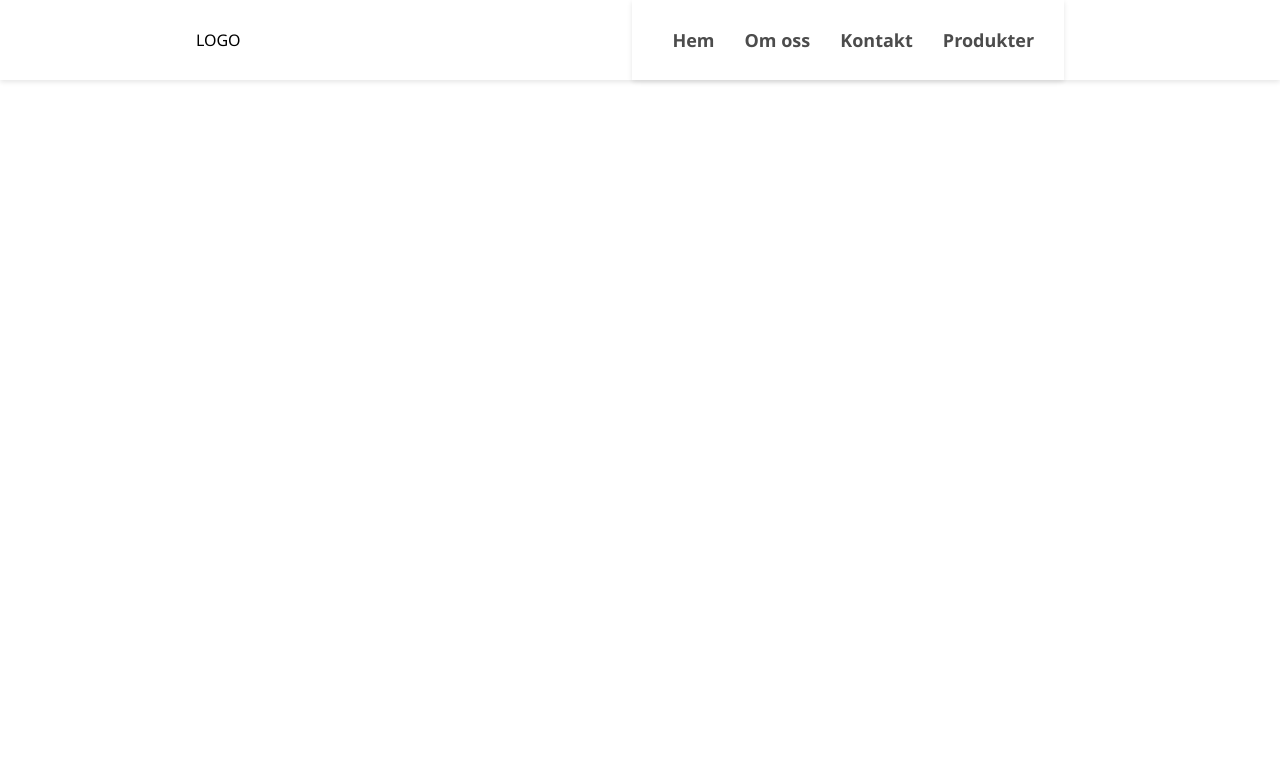
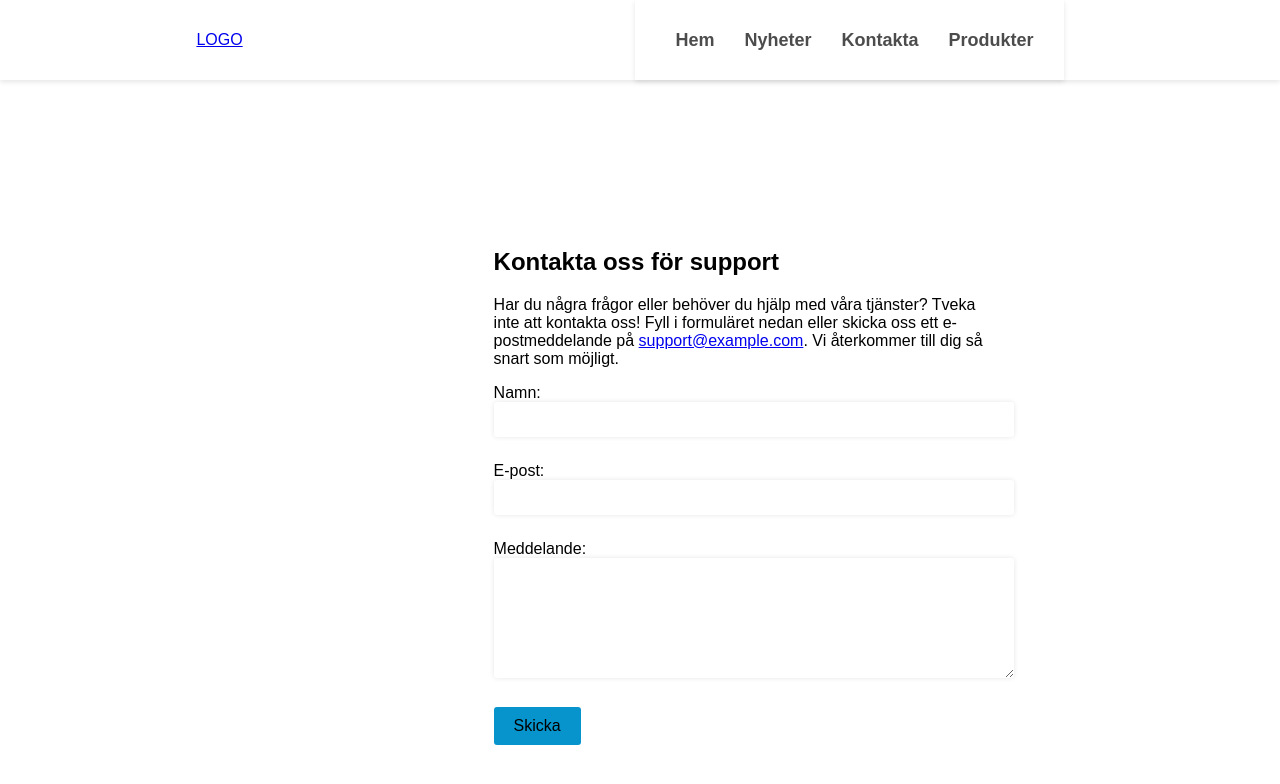
Before and after one commit to TKprinz/Fashionista, a React (Create React App) app: page /KontaktForm in a window 1280 px wide. Shown: the top 784 px of the page. Built offline with nearby package versions, Linux system fonts and the light colour scheme.

Commit message:
Added products, contact form to support and news

```diff
--- a/src/App.js
+++ b/src/App.js
@@ -1,17 +1,25 @@
 import React from "react";
-import { Route, Routes } from "react-router-dom";
+import { Route, Routes, BrowserRouter } from "react-router-dom";
 import Header from "./Components/Header";
 import Hero from "./Components/Hero";
-import Omoss from "./Components/omoss";
+import KontaktForm from "./Components/KontaktForm";
+import Hoodies from "./Components/hoodies";
+import Tshirts from "./Components/tshirts";
+import Pants from "./Components/pants";
 
 function App() {
   return (
     <div>
-      <Header />
-      <Routes>
-        <Route path="/omoss" element={<Omoss />} />
-        <Route path="/" element={<Hero />} />
-      </Routes>
+      <BrowserRouter>
+        <Header />
+        <Routes>
+          <Route path="/tshirts" element={<Tshirts />} />
+          <Route path="/pants" element={<Pants />} />
+          <Route path="/hoodies" element={<Hoodies />} />
+          <Route path="/KontaktForm" element={<KontaktForm />} />
+          <Route path="/" element={<Hero />} />
+        </Routes>
+      </BrowserRouter>
     </div>
   );
 }
--- /dev/null
+++ b/src/Components/Card.jsx
@@ -0,0 +1,20 @@
+import React from "react";
+
+function Card({ name, price }) {
+  return (
+    <div className="card">
+      <div className="card-image">
+        <img src="https://via.placeholder.com/150" alt={name}></img>
+      </div>
+      <div className="card-info">
+        <p>{name}</p>
+        {/* <p>{props.beskrivning}</p> */}
+      </div>
+      <div className="card-price">
+        <p>Price: {price}$</p>
+      </div>
+    </div>
+  );
+}
+
+export default Card;
--- a/src/Components/Header.jsx
+++ b/src/Components/Header.jsx
@@ -3,24 +3,27 @@ import { Link } from "react-router-dom";
 function Header() {
   return (
     <header>
-      <div className="logo">LOGO</div>
+      <div className="logo">
+        <Link to="/">LOGO</Link>
+      </div>
       <nav>
         <ul>
           <li>
             <Link to="/">Hem</Link>
           </li>
           <li>
-            <Link to="/omoss">Om oss</Link>
+            <Link to="/Nyheter">Nyheter</Link>
           </li>
           <li>
-            <a href="#">Kontakt</a>
+            <Link to="/KontaktForm">Kontakta</Link>
           </li>
+
           <li className="dropdown">
             <a href="#">Produkter</a>
             <div className="dropdown-content">
-              <a href="#">Produkt 1</a>
-              <a href="#">Produkt 2</a>
-              <a href="#">Produkt 3</a>
+              <Link to="/hoodies">Hoodies</Link>
+              <Link to="/tshirts">T-shirts</Link>
+              <Link to="/pants">Pants</Link>
             </div>
           </li>
         </ul>
--- /dev/null
+++ b/src/Components/KontaktForm.jsx
@@ -0,0 +1,58 @@
+import React, { useState } from "react";
+
+function KontaktForm() {
+  const [name, setName] = useState("");
+  const [email, setEmail] = useState("");
+  const [message, setMessage] = useState("");
+
+  const handleSubmit = (event) => {
+    event.preventDefault();
+    // skicka formulärdata till servern eller en API endpoint
+    console.log(name, email, message);
+  };
+
+  return (
+    <>
+      <form onSubmit={handleSubmit}>
+        <h2>Kontakta oss för support</h2>
+        <p>
+          Har du några frågor eller behöver du hjälp med våra tjänster? Tveka
+          inte att kontakta oss! Fyll i formuläret nedan eller skicka oss ett
+          e-postmeddelande på{" "}
+          <a href="mailto:support@example.com">support@example.com</a>. Vi
+          återkommer till dig så snart som möjligt.
+        </p>
+
+        <label>
+          Namn:
+          <input
+            type="text"
+            value={name}
+            onChange={(event) => setName(event.target.value)}
+          />
+        </label>
+
+        <label>
+          E-post:
+          <input
+            type="email"
+            value={email}
+            onChange={(event) => setEmail(event.target.value)}
+          />
+        </label>
+
+        <label>
+          Meddelande:
+          <textarea
+            value={message}
+            onChange={(event) => setMessage(event.target.value)}
+          />
+        </label>
+
+        <button type="submit">Skicka</button>
+      </form>
+    </>
+  );
+}
+
+export default KontaktForm;
--- /dev/null
+++ b/src/Components/hoodies.json
@@ -0,0 +1,62 @@
+[
+  {
+    "id:": 1,
+    "namn": "Svart Hoodie",
+    "beskrivning": "En enkel men bekväm svart hoodie i bomull.",
+    "pris": 399
+  },
+  {
+    "id:": 2,
+    "namn": "Grå Hoodie",
+    "beskrivning": "En mjuk och mysig grå hoodie med fickor.",
+    "pris": 449
+  },
+  {
+    "id:": 3,
+    "namn": "Röd Hoodie",
+    "beskrivning": "En varm och snygg röd hoodie med blixtlås.",
+    "pris": 549
+  },
+  {
+    "id:": 4,
+    "namn": "Blå Hoodie",
+    "beskrivning": "En cool och avslappnad blå hoodie i bomull.",
+    "pris": 399
+  },
+  {
+    "id:": 5,
+    "namn": "Vit Hoodie",
+    "beskrivning": "En enkel och renvit hoodie med dragsko.",
+    "pris": 399
+  },
+  {
+    "id:": 6,
+    "namn": "Grön Hoodie",
+    "beskrivning": "En härligt mjuk och skön grön hoodie med dragkedja.",
+    "pris": 499
+  },
+  {
+    "id:": 7,
+    "namn": "Svart och vit Hoodie",
+    "beskrivning": "En trendig svart och vit hoodie med logotyp.",
+    "pris": 599
+  },
+  {
+    "id:": 8,
+    "namn": "Gul Hoodie",
+    "beskrivning": "En livlig och glädjefylld gul hoodie med fickor.",
+    "pris": 499
+  },
+  {
+    "id:": 9,
+    "namn": "Rosa Hoodie",
+    "beskrivning": "En mjuk och behaglig rosa hoodie med huva.",
+    "pris": 449
+  },
+  {
+    "id:": 10,
+    "namn": "Orange Hoodie",
+    "beskrivning": "En varm och livlig orange hoodie i bomull.",
+    "pris": 449
+  }
+]
--- /dev/null
+++ b/src/Components/hoodies.jsx
@@ -0,0 +1,43 @@
+import React from "react";
+import Card from "./Card";
+import data from "./hoodies.json";
+
+function Hoodies() {
+  const products = [
+    { name: "Svart Hoodie", price: 50 },
+    { name: "Grå Hoodie", price: 100 },
+  ];
+  return (
+    <div className="card-list">
+      {products.map((product) => (
+        <Card name={product.name} price={product.price} />
+      ))}
+    </div>
+  );
+}
+
+export default Hoodies;
+
+/*
+
+          // namn={hoodie.namn}
+          // beskrivning={hoodie.beskrivning}
+          // pris={hoodie.pris}
+
+
+
+// I denna filen
+{data.map((item, index) => (
+    <card key={index} item={item} />
+  ))}
+
+
+// I card.jsx
+const card = (props) => {...
+    return (
+    <H1>
+        {props.item.name}
+    </H1>
+    )
+...}
+*/
--- a/src/Components/omoss.jsx
+++ /dev/null
@@ -1,5 +0,0 @@
-function Omoss() {
-  return <div>HEJ</div>;
-}
-
-export default Omoss;
--- /dev/null
+++ b/src/Components/pants.jsx
@@ -0,0 +1,5 @@
+function Pants() {
+  return <div>Pants</div>;
+}
+
+export default Pants;
--- /dev/null
+++ b/src/Components/tshirts.jsx
@@ -0,0 +1,5 @@
+function Tshirts() {
+  return <div>T-shirts</div>;
+}
+
+export default Tshirts;
--- a/src/index.css
+++ b/src/index.css
@@ -8,13 +8,11 @@ body {
 header {
   display: flex;
   width: 100%;
-
   justify-content: space-around;
   align-items: center;
   background-color: #ffffff;
   box-shadow: 0px 2px 5px rgba(0, 0, 0, 0.1);
-
-  position: fixed;
+  position: sticky;
 }
 
 .logo img {
@@ -94,7 +92,7 @@ nav .dropdown-content a:hover {
 
 /* Hero */
 .hero {
-  height: 400px;
+  height: auto;
   /* background-image: url("https://en.louisvuitton.com/images/is/image/PUSH3_IconicHandbags_NewWave_DI3.jpg?wid=2048"); */
   /* background-size: cover; */
   background-position: center;
@@ -109,3 +107,70 @@ nav .dropdown-content a:hover {
   text-align: center;
   text-shadow: 2px 2px #000000;
 }
+.hero img {
+  height: 100vh;
+}
+
+/* Default font and box sizing */
+body {
+  font-family: Arial, sans-serif;
+  box-sizing: border-box;
+  margin: 0;
+  padding: 0;
+}
+
+/* Center the content vertically and horizontally */
+.container {
+  display: flex;
+  justify-content: center;
+  align-items: center;
+  min-height: 100vh;
+}
+
+/* Form styles */
+form {
+  background-color: #ffffff;
+
+  padding: 20px;
+  max-width: 500px;
+  width: 100%;
+  margin-left: 37%;
+  margin-top: 10%;
+}
+
+/* Form input styles */
+label {
+  display: block;
+  margin-bottom: 5px;
+}
+
+input[type="text"],
+input[type="email"],
+textarea {
+  border: none;
+  border-radius: 3px;
+  box-shadow: 0 0 5px rgba(0, 0, 0, 0.1);
+  padding: 10px;
+  width: 100%;
+  margin-bottom: 20px;
+}
+
+textarea {
+  height: 100px;
+}
+
+/* Form button styles */
+button[type="submit"] {
+  background-color: #0794cc;
+  border: none;
+  border-radius: 3px;
+  color: #000000;
+  cursor: pointer;
+  font-size: 16px;
+  padding: 10px 20px;
+  transition: all 0.3s ease;
+}
+
+button[type="submit"]:hover {
+  background-color: #02c74d;
+}
--- a/src/index.js
+++ b/src/index.js
@@ -2,13 +2,10 @@ import React from "react";
 import ReactDOM from "react-dom/client";
 import "./index.css";
 import App from "./App";
-import { BrowserRouter } from "react-router-dom";
 
 const root = ReactDOM.createRoot(document.getElementById("root"));
 root.render(
   <React.StrictMode>
-    <BrowserRouter>
-      <App />
-    </BrowserRouter>
+    <App />
   </React.StrictMode>
 );
```
